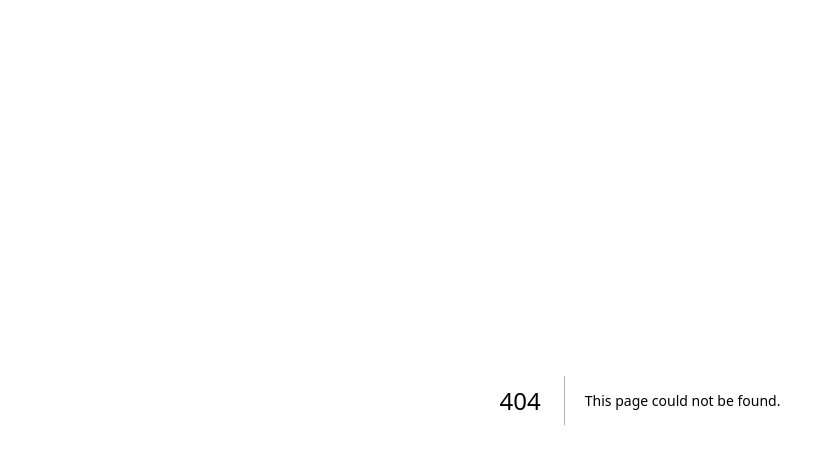
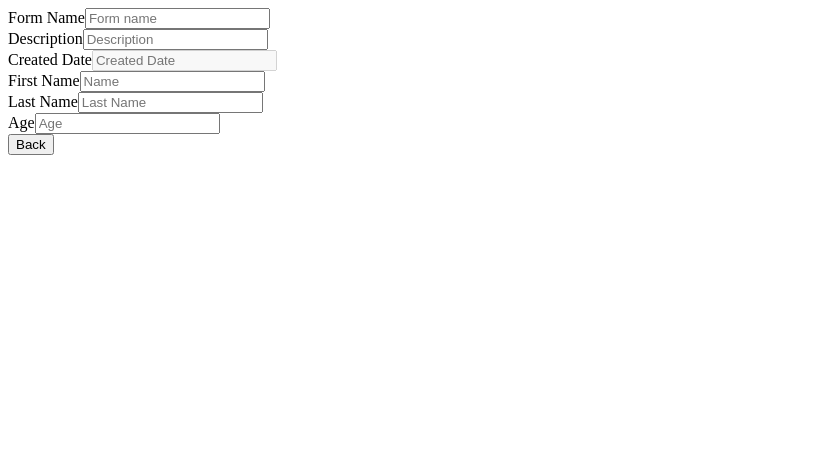
Before and after one commit to batuhankersit/evam-case, a Next.js app: page /forms/1 in a window 1280 px wide. Before the commit this address had no page. Shown: the top 464 px of the page, without its empty margins (0-835 px from the left). Built offline with nearby package versions, Linux system fonts and the light colour scheme.

Commit message:
form detail page

```diff
--- /dev/null
+++ b/pages/forms/[formName].tsx
@@ -0,0 +1,63 @@
+import React, {useEffect, useState} from "react";
+import {useRouter} from "next/router";
+import {getItemFromStorage} from "../../src/helpers";
+import {initialFormValues} from "../../src/components/CreateNewForm";
+import {IForm} from "../../src/models/form.model";
+
+export const FormDetails = () => {
+  const [formDetails,setFormDetails] = useState<IForm>(initialFormValues)
+  const router = useRouter()
+  const {formName} = router.query
+
+  useEffect(() => {
+  if(formName){
+    const data = getItemFromStorage('data',[]) as IForm[]
+    const filteredItem = data.find((x:IForm) => x.name === formName) || {} as IForm
+    setFormDetails(filteredItem)
+  }
+  },[formName])
+
+  return (
+    <div className={"w-100 px-3"}>
+        <form className={"w-100"}>
+            <div className="form-row">
+              <div className="col-md-12 mb-3">
+                <label htmlFor="formName">Form Name</label>
+                <input defaultValue={formDetails?.name} type="text" className="form-control" id="formName" placeholder="Form name"
+                       />
+              </div>
+              <div className="col-md-12 mb-3">
+                <label htmlFor="description">Description</label>
+                <input defaultValue={formDetails?.description} type="text" className="form-control" id="description" placeholder="Description"
+                       />
+              </div>
+
+              <div className="col-md-12 mb-3">
+                <label htmlFor="createdAt">Created Date</label>
+                <input defaultValue={formDetails?.createdAt} type="text" className="form-control" id="createdAt" placeholder="Created Date"
+                        disabled/>
+              </div>
+
+              <div className="col-md-12 mb-3">
+                <label htmlFor="name">First Name</label>
+                <input defaultValue={formDetails?.firstName} type="text" className="form-control" id="name" placeholder="Name"
+                       />
+              </div>
+              <div className="col-md-12 mb-3">
+                <label htmlFor="lastName">Last Name</label>
+                <input defaultValue={formDetails?.lastName} type="text" className="form-control" id="lastName" placeholder="Last Name"
+                       />
+              </div>
+              <div className="col-md-12 mb-3">
+                <label htmlFor="age">Age</label>
+                <input defaultValue={formDetails?.age} type="number" className="form-control" id="age" placeholder="Age"
+                />
+              </div>
+            </div>
+        </form>
+      <button onClick={() => router.back()} type="button" className="btn btn-primary">Back</button>
+    </div>
+  )
+}
+
+export default FormDetails
```
